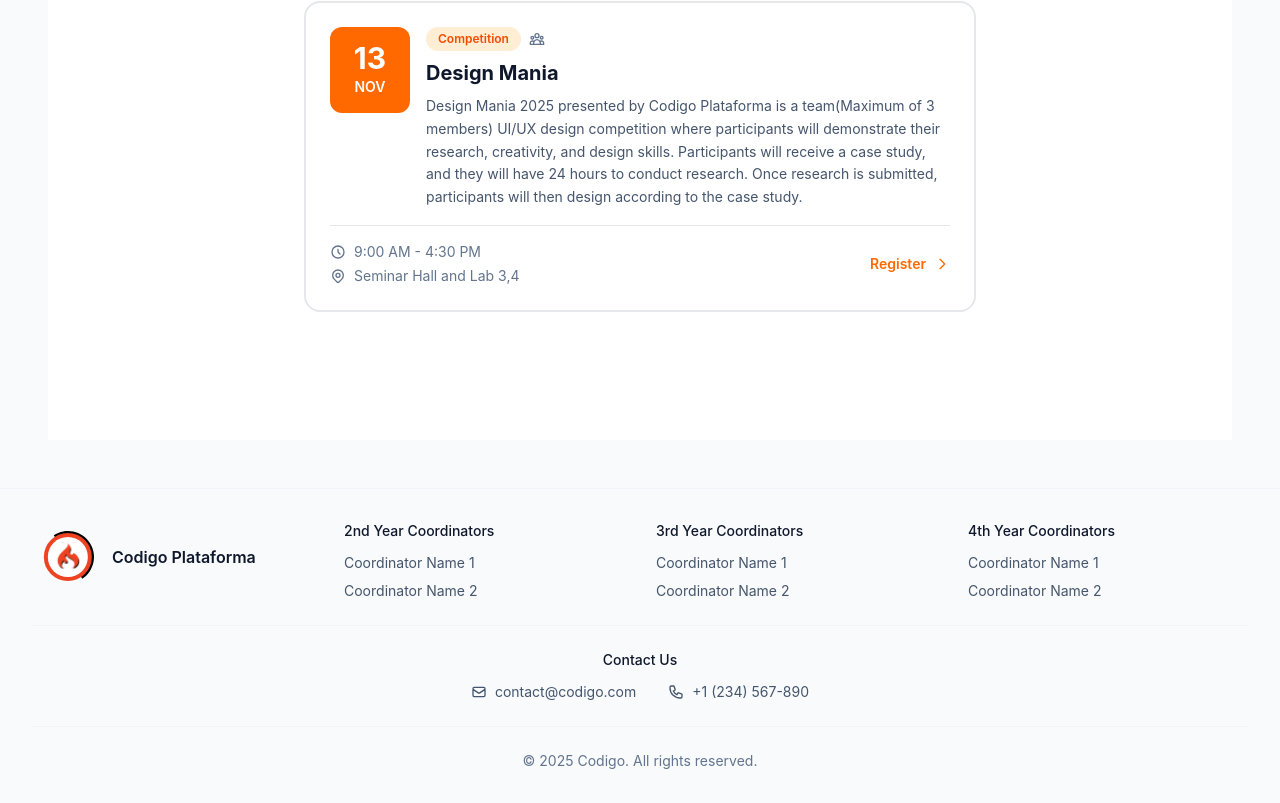
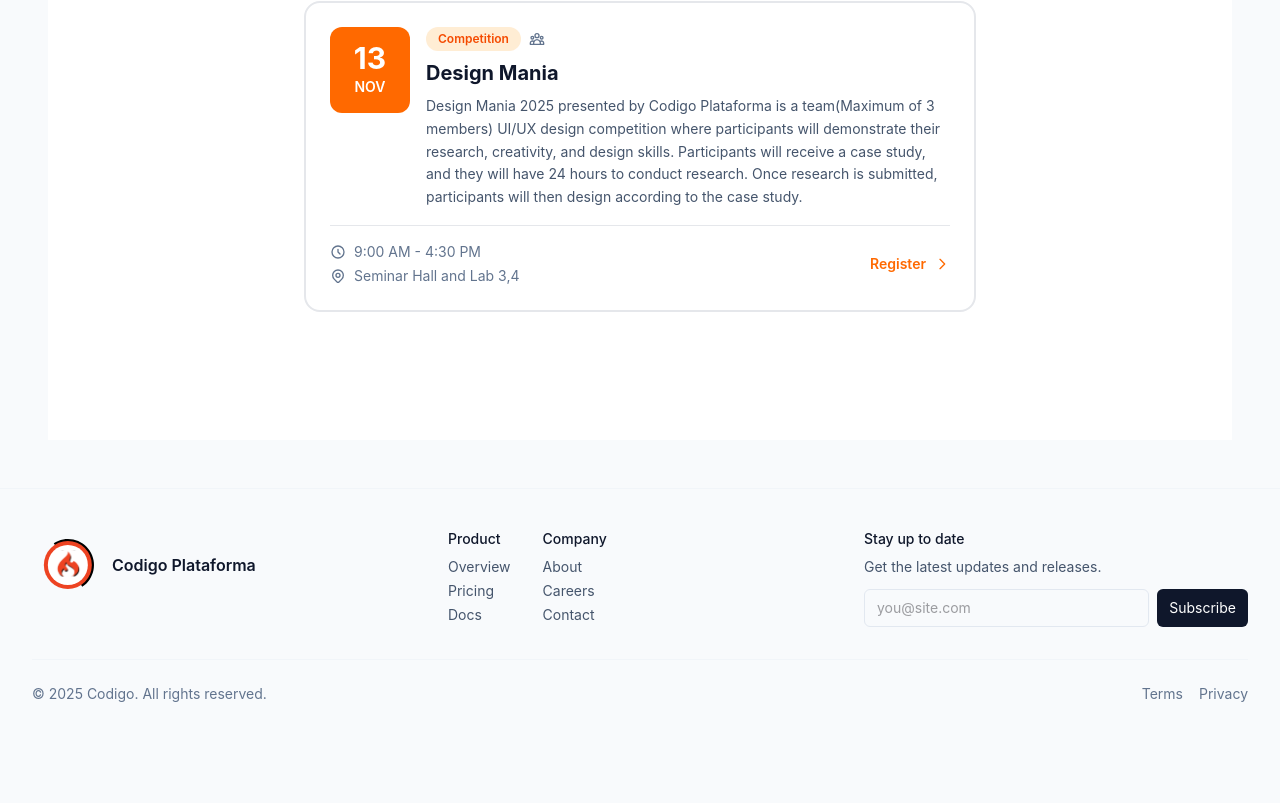
Before and after one commit to satyaranjan2005/codigo-plataforma, a Next.js app in the folder frontend/: page / in a window 1280 px wide. Shown: the part 1440-2243 px from the top of the page. After the commit the page ends 2184 px from the top, so only its background shows below. Built offline with nearby package versions, Linux system fonts and the light colour scheme; no server answers.

Commit message:
added workflow

```diff
--- a/frontend/src/app/(mainsite)/event/page.jsx
+++ b/frontend/src/app/(mainsite)/event/page.jsx
@@ -15,10 +15,9 @@ const demoEvent = {
   organiserContact: "Codigo Plataforma\nEmail: siliconcodingclub@gmail.com\nPhone: +91 6370 577 859",
   location: "Seminar Hall and Lab 3 & 4",
     stages: [
-    { id: 1, title: "Registration", start: "Nov 7", end: "Nov 10", time: "All day", description: "Open registrations for teams." },
-    { id: 2, title: "Case Study Release", start: "Nov 11", end: "Nov 12", time: "10:00 PM - 10:00 PM", description: "Participants will receive the case study and have 24 hours to conduct research and submit their Research." },
+    { id: 1, title: "Registration", start: "Nov 8", end: "Nov 11", time: "All day", description: "Open registrations for teams containing 3 members." },
+    { id: 2, title: "Case Study Release", start: "Nov 12", end: "Nov 13", time: "12:00 AM (Release)", description: "Participants will receive the case study and have 24 hours to conduct research and submit their Research." },
     { id: 3, title: "Finals & Demos", start: "Nov 13", end: "Nov 13", time: "9:00 AM - 4:30 PM", description: "Final presentations, demos and judging taking place on-site." },
-    { id: 4, title: "Winner Announcement", start: "Nov 14", end: "Nov 14", time: "12:00 PM", description: "Winners will be announced." },
   ],
   prizes: [
     { id: 1, title: "1st Prize", amount: "1,500", description: "Grand prize for the winning team." },
@@ -101,17 +100,10 @@ export default function Page() {
   // Check if current time is past the unlock time
   useEffect(() => {
     const unlockTimeStr = process.env.NEXT_PUBLIC_CASE_STUDY_UNLOCK_TIME;
-    console.log('[Case Study] Unlock time from env:', unlockTimeStr);
-
     const unlockTime = new Date(unlockTimeStr).getTime();
-    console.log('[Case Study] Unlock timestamp:', unlockTime, 'Date:', new Date(unlockTime).toString());
-
     const checkUnlockStatus = () => {
       const now = new Date().getTime();
-      const isUnlocked = now >= unlockTime;
-      console.log('[Case Study] Current time:', now, 'Date:', new Date(now).toString());
-      console.log('[Case Study] Is unlocked?', isUnlocked, '(now >= unlock)');
-      setIsCaseStudyUnlocked(isUnlocked);
+      setIsCaseStudyUnlocked(now >= unlockTime);
     };
 
     checkUnlockStatus();
@@ -245,7 +237,7 @@ export default function Page() {
       try {
         const res = await get(`/teams/member/${encodeURIComponent(String(sic))}`);
   const data = res?.data || res;
-  const team = Array.isArray(data) ? data[0] : (data?.team || data?.teams?.[0] || data);
+  const team =data?.team;
         if (mounted) {
           setTeamInfo(team || null);
           // If a team object exists, treat the user as already registered for the event
@@ -396,24 +388,15 @@ export default function Page() {
     let mounted = true;
     function checkRegistrationTime() {
       const now = new Date();
+      const h = now.getHours();
+      const m = now.getMinutes();
 
-      // Get registration close time from env (ISO 8601 format or HH:MM for backward compatibility)
-      const closeTimeStr = process.env.NEXT_PUBLIC_REGISTRATION_CLOSE_TIME || "2025-11-11T23:00:00";
+      // Get registration close time from env (default: 22:35)
+      const closeTime = process.env.NEXT_PUBLIC_REGISTRATION_CLOSE_TIME || "22:35";
+      const [closeHour, closeMinute] = closeTime.split(':').map(Number);
 
-      // Check if it's ISO 8601 format (contains 'T') or just time (HH:MM)
-      let isClosed;
-      if (closeTimeStr.includes('T')) {
-        // ISO 8601 format: compare full date-time
-        const closeTime = new Date(closeTimeStr).getTime();
-        isClosed = now.getTime() >= closeTime;
-      } else {
-        // Legacy HH:MM format: compare only time
-        const h = now.getHours();
-        const m = now.getMinutes();
-        const [closeHour, closeMinute] = closeTimeStr.split(':').map(Number);
-        isClosed = (h > closeHour) || (h === closeHour && m >= closeMinute);
-      }
-
+      // Check if current time is past the closing time
+      const isClosed = (h > closeHour) || (h === closeHour && m >= closeMinute);
       if (mounted) setIsRegistrationClosed(isClosed);
     }
     checkRegistrationTime();
@@ -637,14 +620,13 @@ export default function Page() {
                               Register for Case Study
                             </button>
                           )}
-                          <a
-                            href={process.env.NEXT_PUBLIC_UPLOAD_RESEARCH_LINK || "https://forms.google.com/your-upload-form"}
-                            target="_blank"
-                            rel="noopener noreferrer"
+                          <button
+                            type="button"
+                            onClick={() => alert('Upload research functionality coming soon!')}
                             className="inline-flex items-center justify-center px-3 py-2 bg-blue-600 text-white rounded-md text-xs sm:text-sm hover:bg-blue-700 transition"
                           >
                             Upload Research
-                          </a>
+                          </button>
                         </>
                       )}
                     </div>
--- a/frontend/src/components/Footer.jsx
+++ b/frontend/src/components/Footer.jsx
@@ -3,10 +3,10 @@ import Link from "next/link";
 export default function Footer() {
   return (
     <footer className="bg-slate-50 border-t border-slate-100">
-      <div className="max-w-7xl mx-auto px-4 sm:px-6 lg:px-8 py-8">
-        <div className="grid grid-cols-1 sm:grid-cols-2 lg:grid-cols-4 gap-8 mb-6">
-          {/* Logo Section */}
-          <div className="flex flex-col items-center sm:items-start gap-4">
+      <div className="max-w-7xl mx-auto px-4 sm:px-6 lg:px-8 py-10">
+        <div className="grid grid-cols-1 md:grid-cols-3 gap-8">
+          <div>
+
             <Link href="/" className="flex items-center gap-2 group">
                 <img
                   src="/logo.svg"
@@ -17,58 +17,45 @@ export default function Footer() {
                   Codigo Plataforma
                 </span>
             </Link>
+
           </div>
 
-          {/* 2nd Year Coordinators */}
-          <div className="flex flex-col items-center sm:items-start">
-            <h4 className="text-sm font-medium text-slate-900 mb-3">2nd Year Coordinators</h4>
-            <div className="flex flex-col gap-2 text-sm text-slate-600">
-              <div>Coordinator Name 1</div>
-              <div>Coordinator Name 2</div>
+          <div className="flex flex-col sm:flex-row sm:gap-8">
+            <div className="mb-4 sm:mb-0">
+              <h4 className="text-sm font-medium text-slate-900 mb-2">Product</h4>
+              <ul className="space-y-1 text-sm text-slate-600">
+                <li><Link href="/" className="hover:underline">Overview</Link></li>
+                <li><Link href="/pricing" className="hover:underline">Pricing</Link></li>
+                <li><Link href="/docs" className="hover:underline">Docs</Link></li>
+              </ul>
+            </div>
+
+            <div>
+              <h4 className="text-sm font-medium text-slate-900 mb-2">Company</h4>
+              <ul className="space-y-1 text-sm text-slate-600">
+                <li><Link href="/about" className="hover:underline">About</Link></li>
+                <li><Link href="/careers" className="hover:underline">Careers</Link></li>
+                <li><Link href="/contact" className="hover:underline">Contact</Link></li>
+              </ul>
             </div>
           </div>
 
-          {/* 3rd Year Coordinators */}
-          <div className="flex flex-col items-center sm:items-start">
-            <h4 className="text-sm font-medium text-slate-900 mb-3">3rd Year Coordinators</h4>
-            <div className="flex flex-col gap-2 text-sm text-slate-600">
-              <div>Coordinator Name 1</div>
-              <div>Coordinator Name 2</div>
+          <div>
+            <h4 className="text-sm font-medium text-slate-900 mb-2">Stay up to date</h4>
+            <p className="text-sm text-slate-600 mb-3">Get the latest updates and releases.</p>
+            <form className="flex gap-2">
+              <input aria-label="Email" type="email" placeholder="you@site.com" className="flex-1 px-3 py-2 border border-slate-200 rounded-md text-sm focus:outline-none focus:ring-1 focus:ring-slate-300" />
+              <button type="submit" className="px-3 py-2 rounded-md bg-slate-900 text-white text-sm">Subscribe</button>
+            </form>
           </div>
         </div>
 
-          {/* 4th Year Coordinators */}
-          <div className="flex flex-col items-center sm:items-start">
-            <h4 className="text-sm font-medium text-slate-900 mb-3">4th Year Coordinators</h4>
-            <div className="flex flex-col gap-2 text-sm text-slate-600">
-              <div>Coordinator Name 1</div>
-              <div>Coordinator Name 2</div>
+        <div className="mt-8 border-t border-slate-100 pt-6 text-sm text-slate-500 flex flex-col md:flex-row items-center justify-between gap-3">
+          <div>© {new Date().getFullYear()} Codigo. All rights reserved.</div>
+          <div className="flex items-center gap-4">
+            <Link href="/terms" className="hover:underline">Terms</Link>
+            <Link href="/privacy" className="hover:underline">Privacy</Link>
           </div>
-          </div>
-        </div>
-
-        {/* Contact Us Section */}
-        <div className="border-t border-slate-100 pt-6 mb-6">
-          <h4 className="text-sm font-medium text-slate-900 mb-3 text-center">Contact Us</h4>
-          <div className="flex flex-col sm:flex-row items-center justify-center gap-4 sm:gap-8 text-sm text-slate-600">
-            <a href="mailto:contact@codigo.com" className="hover:text-slate-900 transition-colors flex items-center gap-2">
-              <svg className="w-4 h-4" fill="none" stroke="currentColor" viewBox="0 0 24 24">
-                <path strokeLinecap="round" strokeLinejoin="round" strokeWidth={2} d="M3 8l7.89 5.26a2 2 0 002.22 0L21 8M5 19h14a2 2 0 002-2V7a2 2 0 00-2-2H5a2 2 0 00-2 2v10a2 2 0 002 2z" />
-              </svg>
-              contact@codigo.com
-            </a>
-            <a href="tel:+1234567890" className="hover:text-slate-900 transition-colors flex items-center gap-2">
-              <svg className="w-4 h-4" fill="none" stroke="currentColor" viewBox="0 0 24 24">
-                <path strokeLinecap="round" strokeLinejoin="round" strokeWidth={2} d="M3 5a2 2 0 012-2h3.28a1 1 0 01.948.684l1.498 4.493a1 1 0 01-.502 1.21l-2.257 1.13a11.042 11.042 0 005.516 5.516l1.13-2.257a1 1 0 011.21-.502l4.493 1.498a1 1 0 01.684.949V19a2 2 0 01-2 2h-1C9.716 21 3 14.284 3 6V5z" />
-              </svg>
-              +1 (234) 567-890
-            </a>
-          </div>
-        </div>
-
-        {/* Copyright */}
-        <div className="border-t border-slate-100 pt-6 text-center text-sm text-slate-500">
-          © {new Date().getFullYear()} Codigo. All rights reserved.
         </div>
       </div>
     </footer>
--- a/frontend/src/components/Hero.jsx
+++ b/frontend/src/components/Hero.jsx
@@ -99,7 +99,7 @@ function Hero() {
             variants={slideUp}
             transition={{ duration: 0.7, ease: "easeOut", delay: 0.1 }}
           >
-            Join Codigo Plataforma, a student-led coding club where innovation meets collaboration. Work on real projects, attend workshops, and grow with a community of passionate developers.
+            Join Codigo, a student-led coding club where innovation meets collaboration. Work on real projects, attend workshops, and grow with a community of passionate developers.
           </motion.p>
           <motion.div
             className="mt-4 sm:mt-6 flex flex-col sm:flex-row items-stretch sm:items-center gap-3 sm:gap-4"
@@ -131,7 +131,7 @@ function Hero() {
           animate={{ y: [0, -6, 0] }}
           transition={{ duration: 9, repeat: Infinity, ease: "easeInOut" }}
         >
-          <img src="/hero.svg" alt="Coding illustration" className="w-full h-auto hidden sm:block" />
+          <img src="/hero.svg" alt="Coding illustration" className="w-full h-auto" />
         </motion.div>
       </motion.div>
 
--- a/frontend/src/components/login-form.jsx
+++ b/frontend/src/components/login-form.jsx
@@ -14,12 +14,9 @@ import {
 } from "@/components/ui/field"
 import { Input } from "@/components/ui/input"
 import { post as apiPost } from "@/lib/api"
-import { useToast } from "@/components/Toast"
-import { getErrorMessage } from "@/lib/errorHandler"
 
 export function LoginForm({ className, ...props }) {
   const router = useRouter()
-  const toast = useToast()
   const [email, setEmail] = useState("")
   const [password, setPassword] = useState("")
   const [loading, setLoading] = useState(false)
@@ -29,18 +26,11 @@ export function LoginForm({ className, ...props }) {
     e.preventDefault()
     setError("")
     setLoading(true)
-
     try {
       const payload = { email, password }
       const res = await apiPost("/auth/login", payload)
-
       if (res?.token) {
-        try {
-          localStorage.setItem("authToken", res.token);
-        } catch (e) {
-          console.error('Failed to store auth token:', e);
-        }
-
+        try { localStorage.setItem("authToken", res.token); } catch (e) { /* ignore */ }
         // persist user info ensuring sic_no, name, email are always present
         try {
           const serverUser = res?.user || res?.profile || (res?.data && res.data.user) || {};
@@ -55,30 +45,20 @@ export function LoginForm({ className, ...props }) {
           if (user.sic_no) localStorage.setItem("sic_no", user.sic_no);
           localStorage.setItem("name", user.name);
           localStorage.setItem("email", user.email);
-        } catch (e) {
-          console.error('Failed to store user data:', e);
-        }
-
-        try {
-          window.dispatchEvent(new Event('authChange'));
-        } catch (e) {
-          console.error('Failed to dispatch auth change:', e);
-        }
-
-        // Show success message
-        toast.success("Login successful! Redirecting...");
-
+        } catch (e) { /* ignore */ }
+        try { window.dispatchEvent(new Event('authChange')); } catch (e) { /* ignore */ }
         // Use window.location to ensure full page reload with new auth state
-        setTimeout(() => {
-          window.location.href = "/";
-        }, 500);
+        window.location.href = "/";
         return;
       }
     } catch (err) {
-      console.error('Login error:', err);
-      const errorMessage = getErrorMessage(err);
-      setError(errorMessage);
-      toast.error(errorMessage);
+      console.error(err)
+      // If server returned 401, show a clearer message
+      if (err?.response?.status === 401) {
+        setError("User not found");
+      } else {
+        setError(err?.response?.data?.message || err?.message || "Login failed");
+      }
     } finally {
       setLoading(false)
     }
@@ -104,14 +84,18 @@ export function LoginForm({ className, ...props }) {
               <Field>
                 <div className="flex items-center">
                   <FieldLabel htmlFor="password">Password</FieldLabel>
+                  <a href="#" className="ml-auto text-sm underline-offset-2 hover:underline">
+                    Forgot your password?
+                  </a>
                 </div>
                 <Input id="password" type="password" required value={password} onChange={(e)=>setPassword(e.target.value)} />
               </Field>
-              <Field>
-                <Button type="submit" disabled={loading}>{loading ? 'Signing in...' : 'Login'}</Button>
-              </Field>
+              <Button type="submit" className="w-full" disabled={loading}>
+                {loading ? "Logging in..." : "Login"}
+              </Button>
               <FieldDescription className="text-center">
-                Don&apos;t have an account? <a href="/register">Sign up</a>
+                Don&apos;t have an account?{" "}
+                <a href="/register">Sign up</a>
               </FieldDescription>
             </FieldGroup>
           </form>
```
Lines whose indentation alone changed are shown as unchanged.
